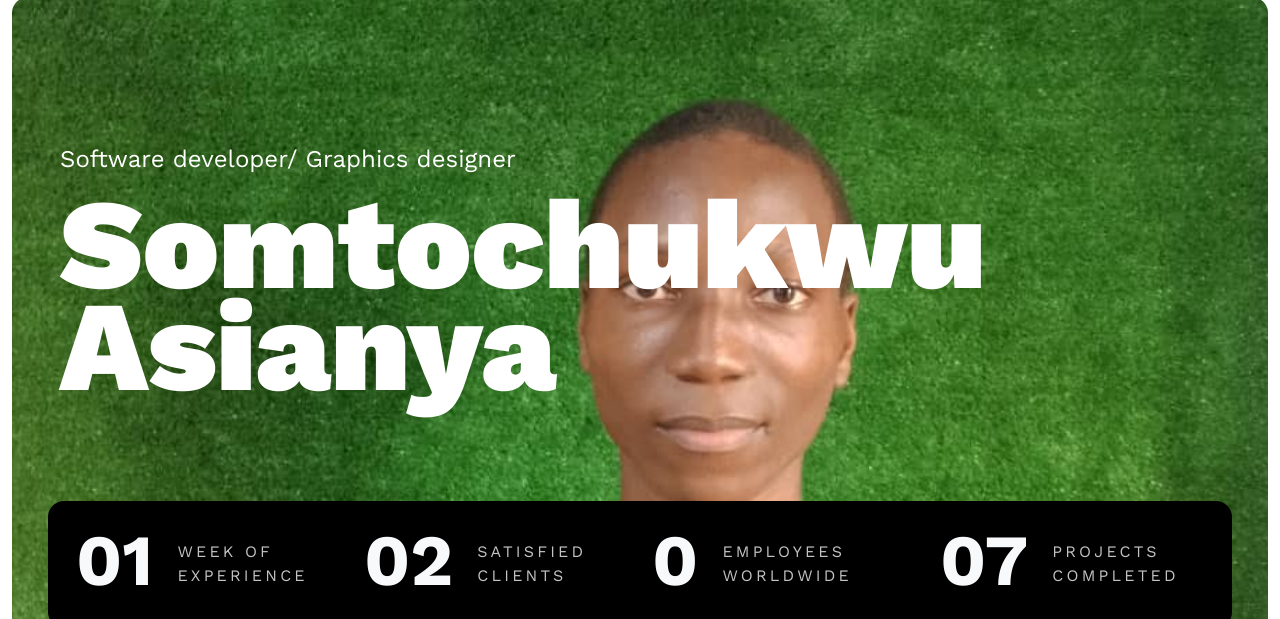
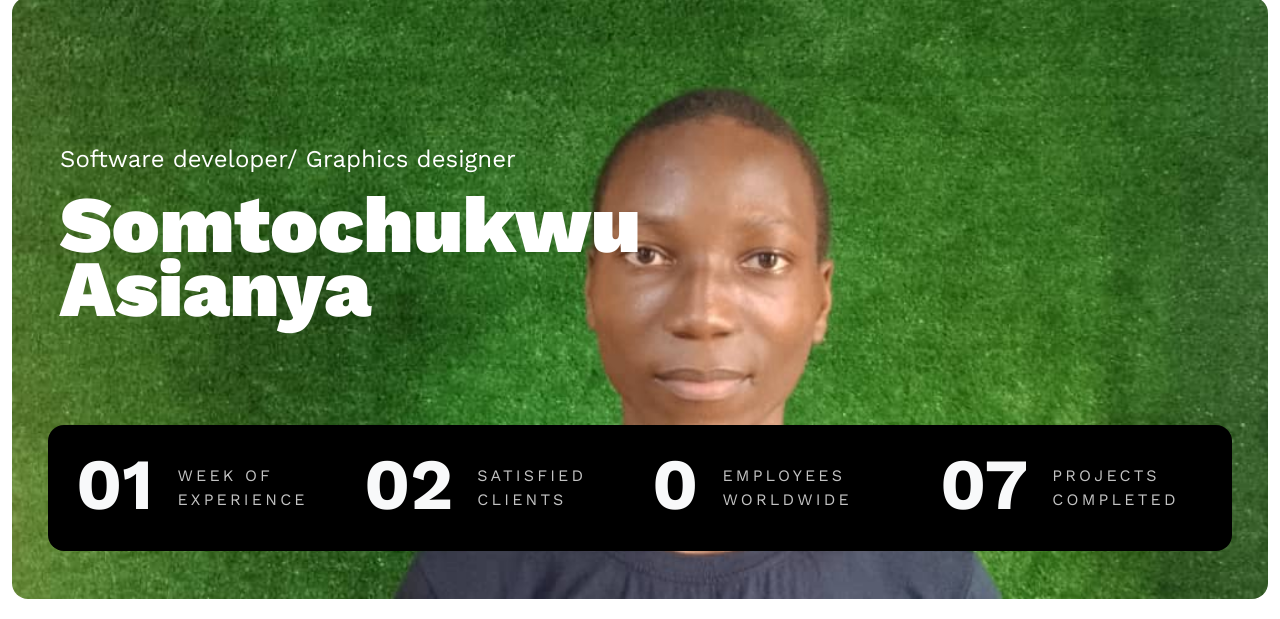
Before and after one commit to davidsomto/portfolio, a plain HTML site: page index.html in a window 1280 px wide. Shown: the part 153-772 px from the top of the page. Drawn offline with nearby package versions, Linux system fonts and the light colour scheme; files whose address does not match are found by name.

Commit message:
style.css

```diff
--- a/style.css
+++ b/style.css
@@ -113,7 +113,6 @@ h2,h3,h4,h5,h6 {
     font-weight: 700;
 }
 .display-1 {
-    font-size: calc(4.375rem + 4.5vw);
     font-weight: 900 ;
     font-family: var(--body-font);
     line-height: 80%;
@@ -246,4 +245,5 @@ a:hover {
     color: var(--bs-pagination-active-color);
     background-color: var(--bs-pagination-active-bg);
     border-color: var(--bs-pagination-active-border-color);
+
 }
```
